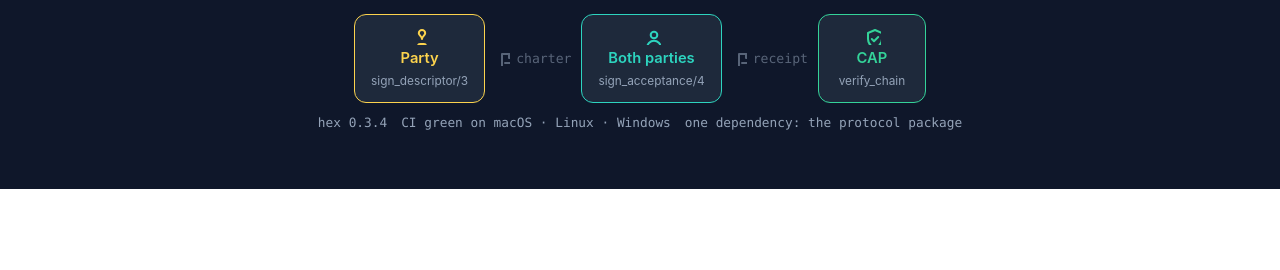
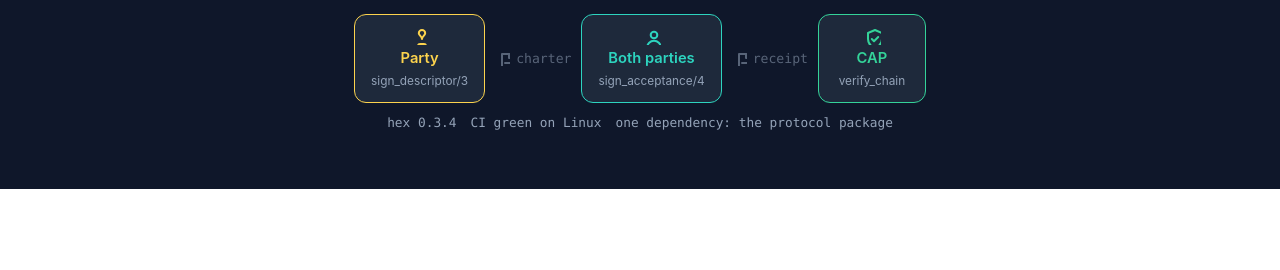
Before and after one commit to baselabs/charter_agreement_signer, a plain HTML site: page site/index.html in a window 1280 px wide. Shown: the part 476-746 px from the top of the page. Drawn offline with Linux system fonts and the light colour scheme.

Commit message:
site: the CI badge says Linux, the only CI platform
The badge read "CI green on macOS · Linux · Windows"; the macOS and Windows CI legs were removed by owner rule on
September 26, 2026, and the latest master CI run is green on Linux.

```diff
--- a/site/index.html
+++ b/site/index.html
@@ -58,7 +58,7 @@
       <div class="actor verifier"><svg class="ic"><use href="#i-shield"/></svg><span>CAP</span><small>verify_chain</small></div>
     </div>
     <ul class="badges">
-      <li>hex 0.3.4</li><li>CI green on macOS · Linux · Windows</li><li>one dependency: the protocol package</li>
+      <li>hex 0.3.4</li><li>CI green on Linux</li><li>one dependency: the protocol package</li>
     </ul>
   </div>
 </section>
```
